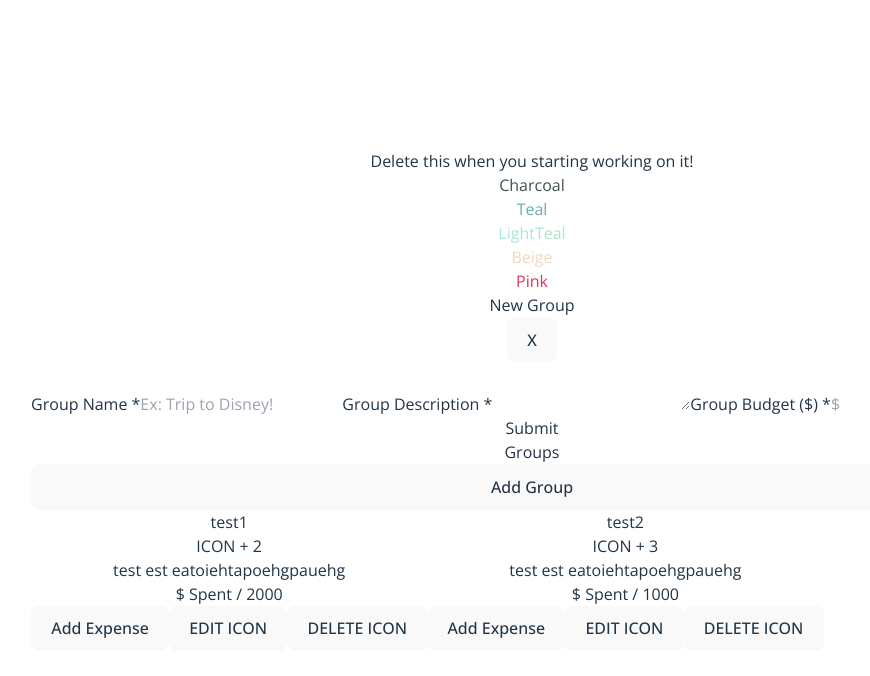
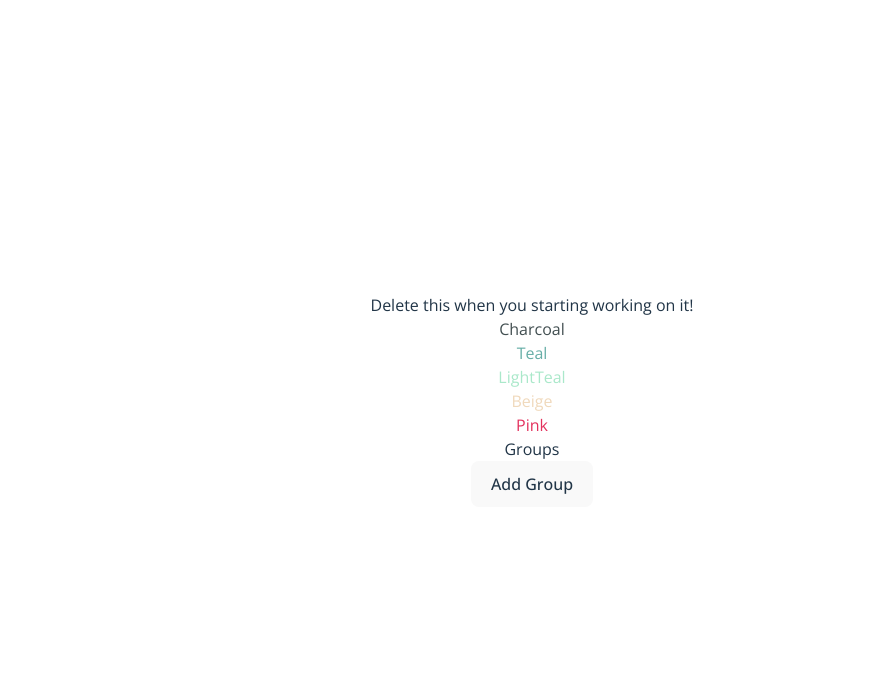
Before and after one commit to chingu-voyages/v51-tier2-team-27, a React (Vite) app in the folder vite-project/: page / in a window 1280 px wide. Shown: the top 676 px of the page, without its empty margins (108-978 px from the left). Built offline with nearby package versions, Linux system fonts and the light colour scheme.

Commit message:
debug children key issue

```diff
--- a/vite-project/src/App.jsx
+++ b/vite-project/src/App.jsx
@@ -6,65 +6,28 @@ import DisplayGroupList from './components/DisplayGroupList'
 
 
 function App() {
-  const [addGroupModalIsOpen, setAddGroupModalIsOpen] = useState(true);
-  const [groupsData, setGroupsData] = useState(/* () => JSON.parse(localStorage.getItem('FairShare_groupsData')) ||  */
-    [
-      {
-          groupId: 1,
-          groupName: "test1",
-          groupDescription: "test est eatoiehtapoehgpauehg",
-          groupBudget: 2000,
-          groupMembers: [
-            {
-              name: "person's name",
-              avatar: "path to avatar image",
-              id: 1
-            },
-            {
-              name: "tony the tiger",
-              avatar: "path to avatar image2",
-              id: 2
-            }
-          ]
-      },
-      {
-          groupId: 2,
-          groupName: "test2",
-          groupDescription: "test est eatoiehtapoehgpauehg",
-          groupBudget: 1000,
-          groupMembers: [
-            {
-              name: "jane doe",
-              avatar: "path to avatar image",
-              id: 4
-            },
-            {
-              name: "team member 2",
-              avatar: "path to avatar image2",
-              id: 5
-            },
-            {
-              name: "frankie frank",
-              avatar: "path to avatar image4",
-              id: 6
-            }
-          ]
-      }
-    ]);
+  const [addGroupModalIsOpen, setAddGroupModalIsOpen] = useState(false);
+  const [groupsData, setGroupsData] = useState(() => JSON.parse(localStorage.getItem('FairShare_groupsData')) || []);
 
 
+  useEffect(() => {
+    localStorage.setItem('FairShare_groupsData', JSON.stringify(groupsData));
+  }, [groupsData]);
 
-    /* useEffect(() => {
-      localStorage.setItem('FairShare_groupsData', JSON.stringify(groupsData));
-    }, [groupsData]); */
+  function openAddGroupModal() {
+    setAddGroupModalIsOpen(true);
+  }
 
-    function openAddGroupModal() {
-      setAddGroupModalIsOpen(true);
-    }
+  function addGroup(e, group) {
+    e.preventDefault();
+    setGroupsData([...groupsData, group]);
+    setAddGroupModalIsOpen(false);
+  }
 
-    function addGroup(group) {
-      setGroupsData(prevData => [...prevData, group]);
-    }
+  function clearAllGroups() {
+    setGroupsData([]);
+  }
+
 
 
   return (
@@ -77,6 +40,7 @@ function App() {
     <DisplayGroupList
       groupsData={groupsData}
       openAddGroupModal={openAddGroupModal}
+      clearAllGroups={clearAllGroups}
     />
     </>
   )
--- a/vite-project/src/components/CreateGroup.jsx
+++ b/vite-project/src/components/CreateGroup.jsx
@@ -5,7 +5,7 @@ export default function CreateGroup(props) {
 
   const [newGroupName, setNewGroupName] = useState('');
   const [newGroupDescription, setNewGroupDescription] = useState('');
-  const [newGroupBudget, setNewGroupBudget] = useState();
+  const [newGroupBudget, setNewGroupBudget] = useState('');
 
 
   if (props.addGroupModalIsOpen) {
@@ -14,7 +14,8 @@ export default function CreateGroup(props) {
       groupName: newGroupName,
       groupDescription: newGroupDescription,
       groupBudget: newGroupBudget,
-      id: uuidv4()
+      groupMembers: [],
+      groupId: uuidv4()
     }
 
     return (
@@ -27,7 +28,7 @@ export default function CreateGroup(props) {
         setNewGroupDescription("");
         setNewGroupBudget();
         }}>
-        <label for='name'>Group Name *</label>
+        <label htmlFor='name'>Group Name *</label>
         <input
         required
         id='name'
@@ -36,7 +37,8 @@ export default function CreateGroup(props) {
         onChange={(e) => setNewGroupName(e.target.value)}
         placeholder='Ex: Trip to Disney!'
         />
-        <label for='description'>Group Description *</label>
+        <br/>
+        <label htmlFor='description'>Group Description *</label>
         <textarea
         required
         id='description'
@@ -44,7 +46,8 @@ export default function CreateGroup(props) {
         value={newGroupDescription}
         onChange={(e) => setNewGroupDescription(e.target.value)}
         />
-        <label for='budget'>Group Budget ($) *</label>
+        <br/>
+        <label htmlFor='budget'>Group Budget</label>
         <input
         id='budget'
         type='number'
@@ -54,7 +57,7 @@ export default function CreateGroup(props) {
         />
         <br/>
         <input type='submit'/>
-      </form>
+        </form>
       </div>
     )
   }
--- a/vite-project/src/components/DisplayGroup.jsx
+++ b/vite-project/src/components/DisplayGroup.jsx
@@ -5,12 +5,12 @@ export default function DisplayGroup(props) {
   return (
     <div>
       <h2>{props.groupName}</h2>
-      <p>ICON + {props.numGroupMembers}</p>
+      <p>{props.numGroupMembers} group members</p>
       <p>{props.groupDescription}</p>
       <p>$ Spent / {props.groupBudget}</p>
       <button>Add Expense</button>
-      <button>EDIT ICON</button>
-      <button>DELETE ICON</button>
+      <button>EDIT</button>
+      <button onClick={props.clearAllGroups}>DELETE</button>
     </div>
   )
 }
--- a/vite-project/src/components/DisplayGroupList.jsx
+++ b/vite-project/src/components/DisplayGroupList.jsx
@@ -13,18 +13,17 @@ export default function DisplayGroupList(props) {
                 groupBudget={group.groupBudget}
                 numGroupMembers={group.groupMembers.length}
                 key={group.groupId}
+                clearAllGroups={props.clearAllGroups}
                 />
             )
         }
     )
 
     return (
-        <div className='container flex flex-col'>
+        <div>
            <h2>Groups</h2>
            <button onClick={props.openAddGroupModal}>Add Group</button>
-           <div className="flex flex-row">
             {groups}
-           </div>
         </div>
   )
 }
--- /dev/null
+++ b/vite-project/src/components/sampleGroupObject.js
@@ -0,0 +1,43 @@
+[
+    {
+        groupId: 1,
+        groupName: "test1",
+        groupDescription: "test est eatoiehtapoehgpauehg",
+        groupBudget: 2000,
+        groupMembers: [
+          {
+            name: "person's name",
+            avatar: "path to avatar image",
+            id: 1
+          },
+          {
+            name: "tony the tiger",
+            avatar: "path to avatar image2",
+            id: 2
+          }
+        ]
+    },
+    {
+        groupId: 2,
+        groupName: "test2",
+        groupDescription: "test est eatoiehtapoehgpauehg",
+        groupBudget: 1000,
+        groupMembers: [
+          {
+            name: "jane doe",
+            avatar: "path to avatar image",
+            id: 4
+          },
+          {
+            name: "team member 2",
+            avatar: "path to avatar image2",
+            id: 5
+          },
+          {
+            name: "frankie frank",
+            avatar: "path to avatar image4",
+            id: 6
+          }
+        ]
+    }
+  ]
```
